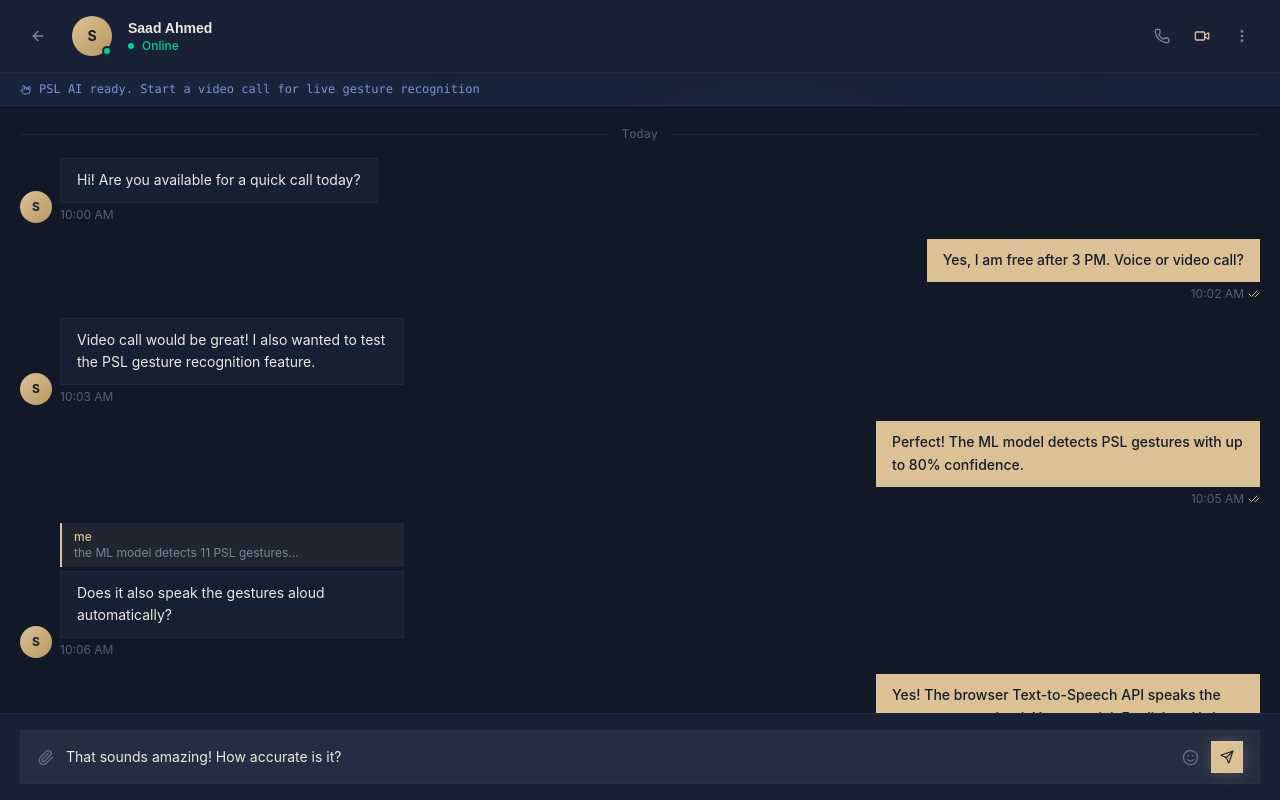
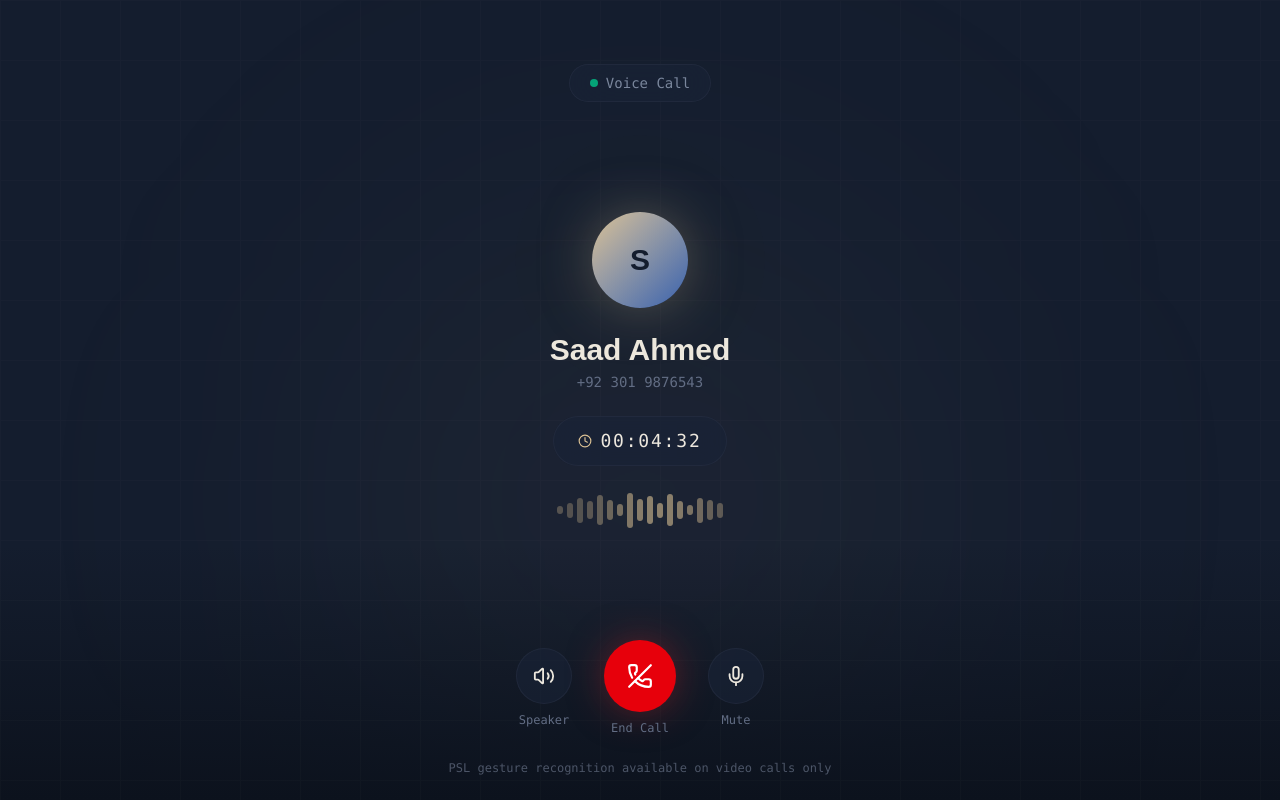
Before and after one commit to mdaniyal05/Signetix, a React (Vite) app in the folder frontend/: page / in a window 1280 px wide. Built offline with nearby package versions, Linux system fonts and the light colour scheme.

Commit message:
Create voice call prototype

```diff
--- a/frontend/src/App.tsx
+++ b/frontend/src/App.tsx
@@ -1,7 +1,7 @@
-import ChatPage from "./pages/prototypes/Chat"
+import VoiceCallPrototypePage from "./pages/prototypes/VoiceCall"
 
 export function App() {
-  return <ChatPage />
+  return <VoiceCallPrototypePage />
 }
 
 export default App
--- /dev/null
+++ b/frontend/src/pages/prototypes/VoiceCall.tsx
@@ -0,0 +1,163 @@
+import { useState } from "react"
+import {
+  Mic,
+  MicOff,
+  PhoneOff,
+  Volume2,
+  VolumeX,
+  Phone,
+  Clock,
+} from "lucide-react"
+
+export default function VoiceCallPrototypePage() {
+  const [micOn, setMicOn] = useState(true)
+  const [speakerOn, setSpeakerOn] = useState(true)
+
+  return (
+    <div
+      className="relative flex h-screen flex-col items-center justify-between overflow-hidden bg-[hsl(220,40%,13%)] px-6 py-16 text-[hsl(38,30%,90%)]"
+      style={{ fontFamily: "Inter, sans-serif" }}
+    >
+      {/* Ambient glows */}
+      <div className="pointer-events-none absolute top-1/4 left-1/2 h-[600px] w-[600px] -translate-x-1/2 rounded-full bg-[hsl(38,50%,72%)]/5 blur-[150px]" />
+      <div className="pointer-events-none absolute right-0 bottom-0 left-0 h-64 bg-gradient-to-t from-[hsl(220,40%,8%)] to-transparent" />
+      {/* Grid */}
+      <div
+        className="absolute inset-0 opacity-[0.015]"
+        style={{
+          backgroundImage: `linear-gradient(hsl(38,30%,90%) 1px, transparent 1px), linear-gradient(90deg, hsl(38,30%,90%) 1px, transparent 1px)`,
+          backgroundSize: "60px 60px",
+        }}
+      />
+
+      {/* Status pill */}
+      <div className="relative z-10 flex items-center gap-2 rounded-full border border-[hsl(220,25%,22%)]/50 bg-[hsl(220,38%,16%)]/60 px-5 py-2 backdrop-blur-xl">
+        <span className="h-2 w-2 animate-pulse rounded-full bg-emerald-400" />
+        <span className="font-mono text-sm text-[hsl(220,15%,55%)]">
+          Voice Call
+        </span>
+      </div>
+
+      {/* Caller info */}
+      <div className="relative z-10 flex flex-col items-center gap-6">
+        {/* Pulsing avatar ring */}
+        <div className="relative flex items-center justify-center">
+          <div
+            className="absolute h-40 w-40 animate-ping rounded-full bg-[hsl(38,50%,72%)]/8"
+            style={{ animationDuration: "2s" }}
+          />
+          <div
+            className="absolute h-32 w-32 animate-ping rounded-full bg-[hsl(38,50%,72%)]/12"
+            style={{ animationDuration: "2s", animationDelay: "0.4s" }}
+          />
+          <div
+            className="relative flex h-24 w-24 items-center justify-center rounded-full bg-gradient-to-br from-[hsl(38,50%,72%)] to-[hsl(220,50%,45%)] text-3xl font-bold text-[hsl(220,40%,13%)] shadow-[0_0_60px_-10px_hsl(38,50%,72%,0.5)]"
+            style={{ fontFamily: "Space Grotesk, sans-serif" }}
+          >
+            S
+          </div>
+        </div>
+
+        <div className="text-center">
+          <h2
+            className="text-3xl font-bold text-[hsl(38,30%,90%)]"
+            style={{ fontFamily: "Space Grotesk, sans-serif" }}
+          >
+            Saad Ahmed
+          </h2>
+          <p className="mt-1 font-mono text-sm text-[hsl(220,15%,45%)]">
+            +92 301 9876543
+          </p>
+        </div>
+
+        {/* Timer */}
+        <div className="flex items-center gap-2 rounded-full border border-[hsl(220,25%,22%)]/50 bg-[hsl(220,38%,16%)]/60 px-6 py-2.5 backdrop-blur-xl">
+          <Clock size={14} className="text-[hsl(38,50%,72%)]" />
+          <span className="font-mono text-lg tracking-widest text-[hsl(38,30%,90%)]">
+            00:04:32
+          </span>
+        </div>
+
+        {/* Audio waveform (decorative) */}
+        <div className="flex h-10 items-center gap-1">
+          {[3, 6, 10, 7, 12, 8, 5, 14, 9, 11, 6, 13, 7, 4, 10, 8, 6].map(
+            (h, i) => (
+              <div
+                key={i}
+                className="w-1.5 animate-pulse rounded-full bg-[hsl(38,50%,72%)]/60"
+                style={{
+                  height: `${h * 2.5}px`,
+                  animationDelay: `${i * 0.07}s`,
+                  animationDuration: "1.2s",
+                }}
+              />
+            )
+          )}
+        </div>
+
+        {/* Call quality */}
+        {/* <div className="flex items-center gap-4 font-mono text-xs text-[hsl(220,15%,45%)]">
+          <span>
+            Quality: <span className="text-emerald-400">Excellent</span>
+          </span>
+          <span>·</span>
+          <span>Codec: Opus</span>
+          <span>·</span>
+          <span>Latency: 42ms</span>
+        </div> */}
+      </div>
+
+      {/* Controls */}
+      <div className="relative z-10 flex items-center gap-8">
+        {/* Speaker */}
+        <div className="flex flex-col items-center gap-2">
+          <button
+            onClick={() => setSpeakerOn(!speakerOn)}
+            className={`flex h-14 w-14 items-center justify-center rounded-full transition-all duration-200 ${
+              speakerOn
+                ? "border border-[hsl(220,25%,22%)]/50 bg-[hsl(220,38%,16%)]/60 text-[hsl(38,30%,90%)] hover:border-[hsl(38,50%,72%)]/30"
+                : "border border-[hsl(220,25%,22%)]/50 bg-[hsl(220,38%,16%)]/60 text-[hsl(220,15%,45%)]"
+            }`}
+          >
+            {speakerOn ? <Volume2 size={22} /> : <VolumeX size={22} />}
+          </button>
+          <span className="font-mono text-xs text-[hsl(220,15%,45%)]">
+            Speaker
+          </span>
+        </div>
+
+        {/* End call */}
+        <div className="flex flex-col items-center gap-2">
+          <button className="flex h-16 h-18 w-16 w-18 items-center justify-center rounded-full bg-red-600 shadow-[0_0_40px_-5px_rgba(220,38,38,0.5)] transition-all duration-200 hover:bg-red-500">
+            <PhoneOff size={26} className="text-white" />
+          </button>
+          <span className="font-mono text-xs text-[hsl(220,15%,45%)]">
+            End Call
+          </span>
+        </div>
+
+        {/* Mic */}
+        <div className="flex flex-col items-center gap-2">
+          <button
+            onClick={() => setMicOn(!micOn)}
+            className={`flex h-14 w-14 items-center justify-center rounded-full transition-all duration-200 ${
+              micOn
+                ? "border border-[hsl(220,25%,22%)]/50 bg-[hsl(220,38%,16%)]/60 text-[hsl(38,30%,90%)] hover:border-[hsl(38,50%,72%)]/30"
+                : "border border-red-500/30 bg-red-600/20 text-red-400"
+            }`}
+          >
+            {micOn ? <Mic size={22} /> : <MicOff size={22} />}
+          </button>
+          <span className="font-mono text-xs text-[hsl(220,15%,45%)]">
+            {micOn ? "Mute" : "Unmuted"}
+          </span>
+        </div>
+      </div>
+
+      {/* Note: no PSL AI on voice calls */}
+      <div className="absolute bottom-6 left-1/2 -translate-x-1/2 font-mono text-xs text-[hsl(220,15%,35%)]">
+        PSL gesture recognition available on video calls only
+      </div>
+    </div>
+  )
+}
```
